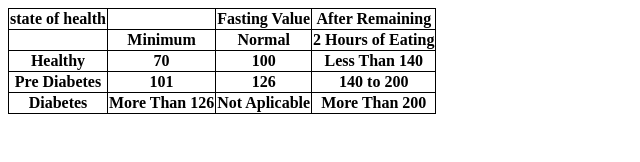
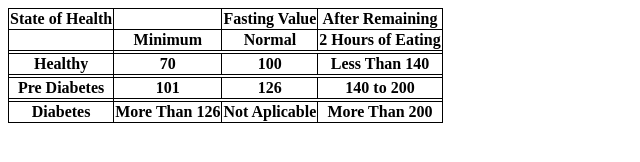
Before and after one commit to MonishKumarRMK/netlifydeploymentss, a plain HTML site: page index.html in a window 1280 px wide. Shown: the whole page, without its empty margins (0-640 px from the left). Drawn offline with Linux system fonts and the light colour scheme.

Commit message:
Add files via upload

```diff
--- a/index.html
+++ b/index.html
@@ -17,7 +17,7 @@
 <table>
     <thead>
         <tr>
-            <th>state of health</th>
+            <th>State of Health</th>
             <th></th>
             <th>Fasting Value</th>
 
@@ -31,18 +31,21 @@
             <th>Normal</th>
             <th>2 Hours of Eating</th>
         </tr>
-    <tbody>
+        <td></td>
+        <tbody>
         <th>Healthy</th>
         <th>70</th>
         <th>100</th>
         <th>Less Than 140</th>
     </tr>
+    <td></td>
     </tbody>
     <th>Pre Diabetes</th>
     <th>101</th>
     <th>126</th>
     <th>140 to 200</th>
 </tr>
+<td></td>
 <tbody>
     <th>Diabetes</th>
     <th>More Than 126</th>
```
